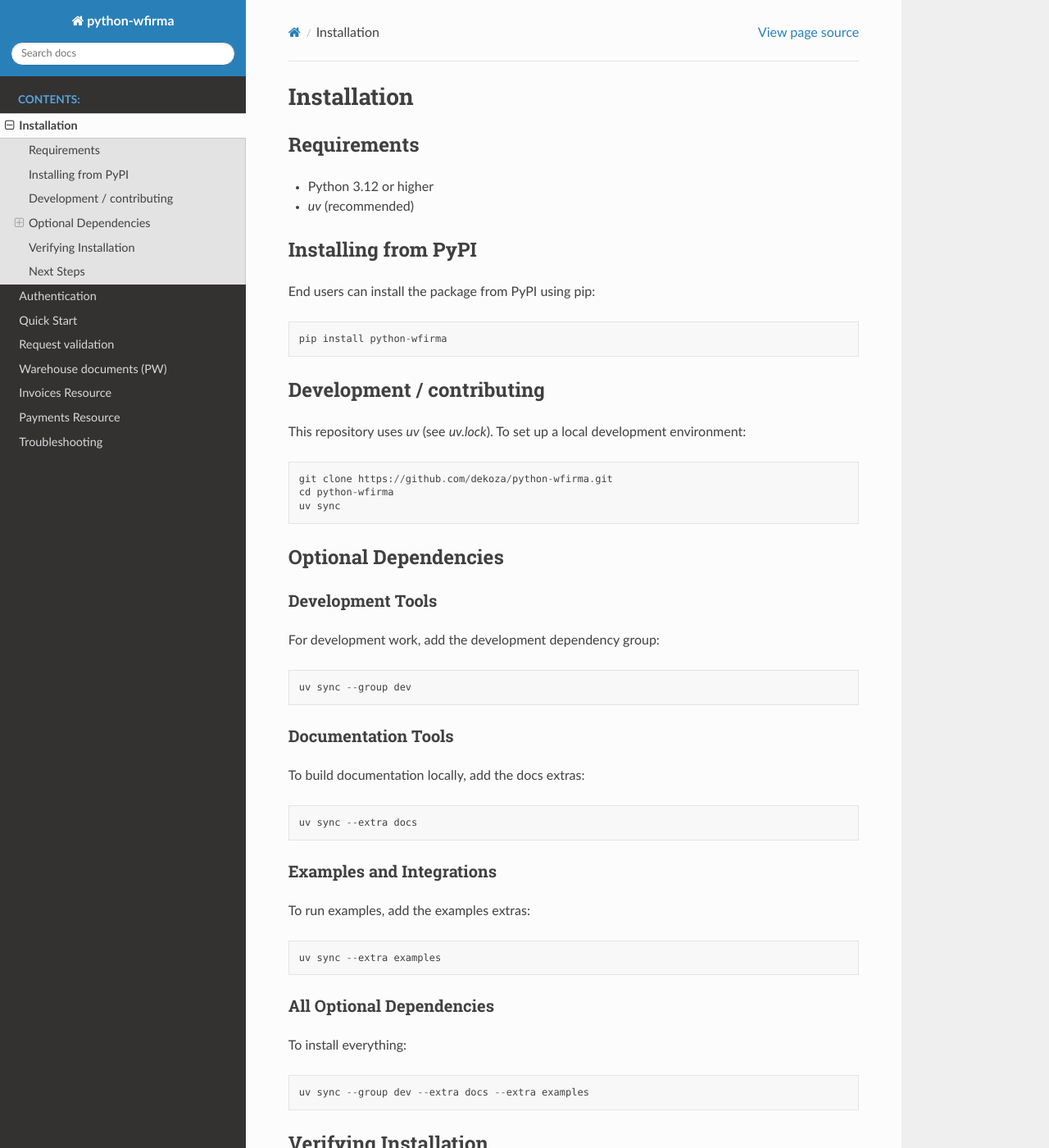
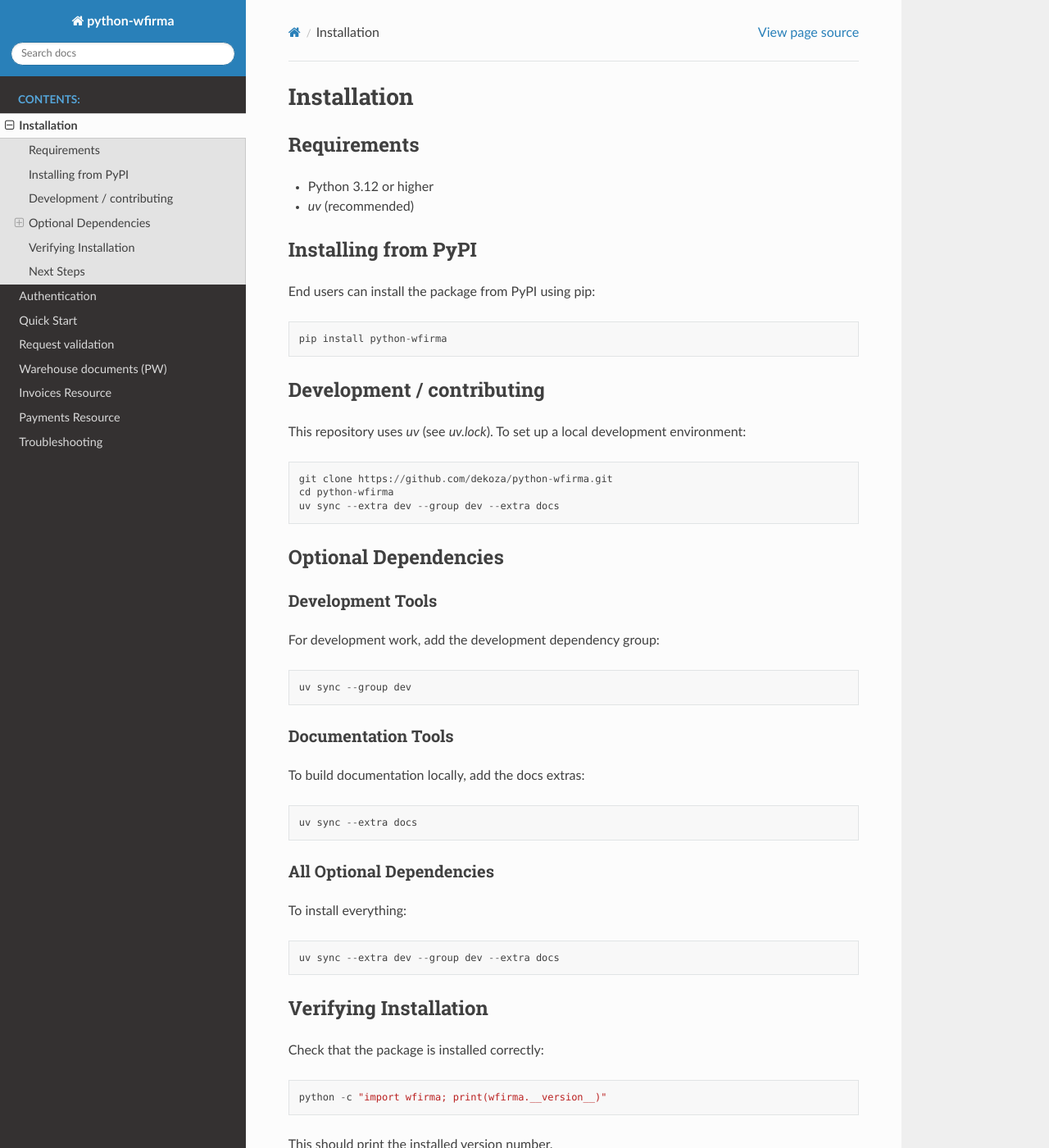
Before and after one commit to dekoza/python-wfirma, a Sphinx documentation site: the page built from docs/installation.rst, in a window 1280 px wide and 1400 px high. Shown: the whole window at 82% size. Built offline with Sphinx 7.4.7 and the Read the Docs theme 3.1.0, drawn with Linux system fonts in a browser that asks for light colours.

```diff
--- a/docs/installation.rst
+++ b/docs/installation.rst
@@ -21,7 +21,7 @@
 
     git clone https://github.com/dekoza/python-wfirma.git
     cd python-wfirma
-    uv sync
+    uv sync --extra dev --group dev --extra docs
 
 Optional Dependencies
 ---------------------
@@ -40,19 +40,12 @@
 
     uv sync --extra docs
 
-Examples and Integrations
-~~~~~~~~~~~~~~~~~~~~~~~~~~
-
-To run examples, add the examples extras::
-
-    uv sync --extra examples
-
 All Optional Dependencies
 ~~~~~~~~~~~~~~~~~~~~~~~~~~
 
 To install everything::
 
-    uv sync --group dev --extra docs --extra examples
+    uv sync --extra dev --group dev --extra docs
 
 Verifying Installation
 ----------------------
--- a/docs/troubleshooting.rst
+++ b/docs/troubleshooting.rst
@@ -201,7 +201,7 @@
 
 **Q: Can I use this with Django/Flask?**
 
-A: Yes! See examples in ``examples/flask_integration`` and ``examples/fastapi_integration``.
+A: Yes. The client is framework-agnostic and can be used anywhere you can manage credentials and HTTP request lifecycles. Framework-specific examples are not bundled yet.
 
 **Q: Is async mode required?**
 
```
Also changed, not shown: CONTRIBUTING.md (+8 -10 lines), 14 other files.
